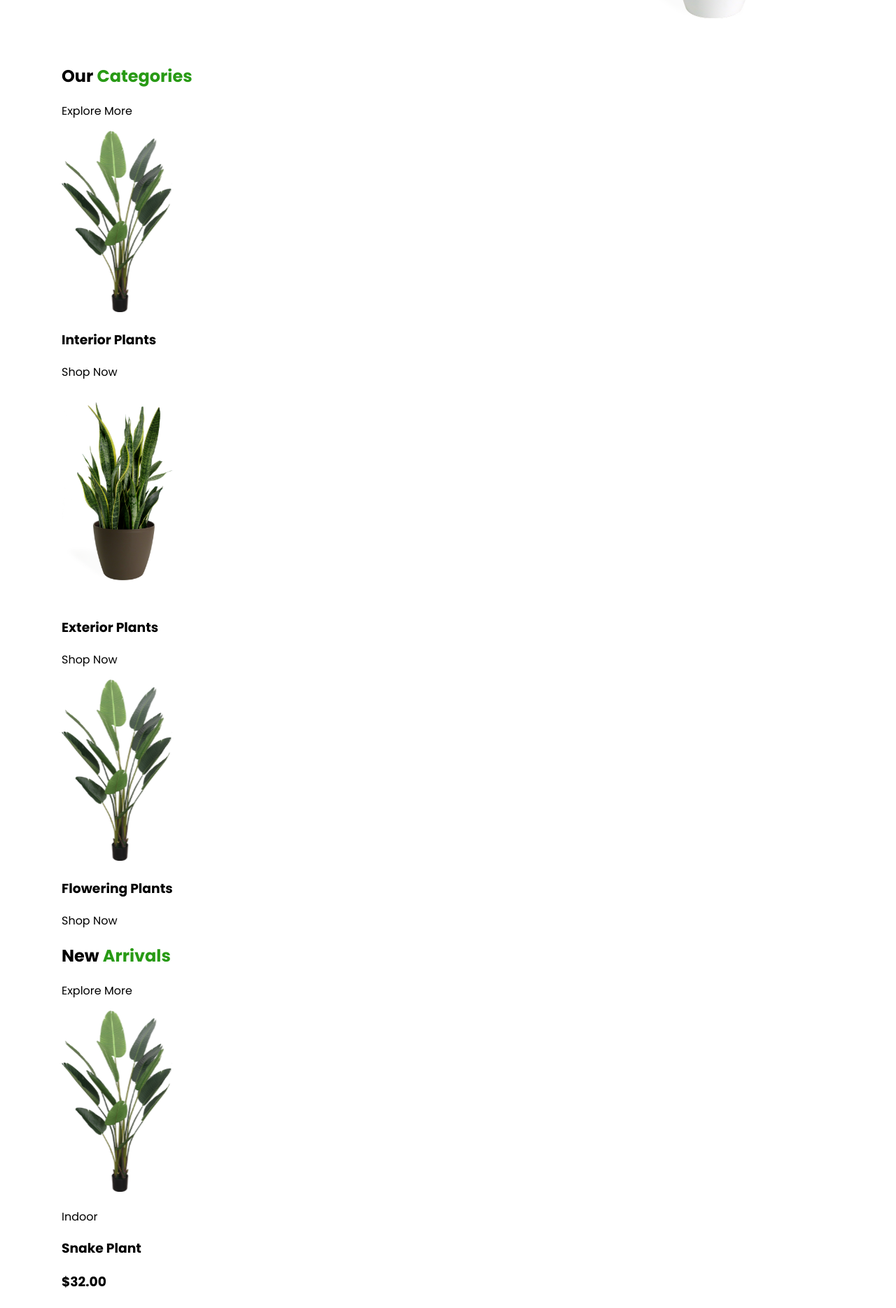
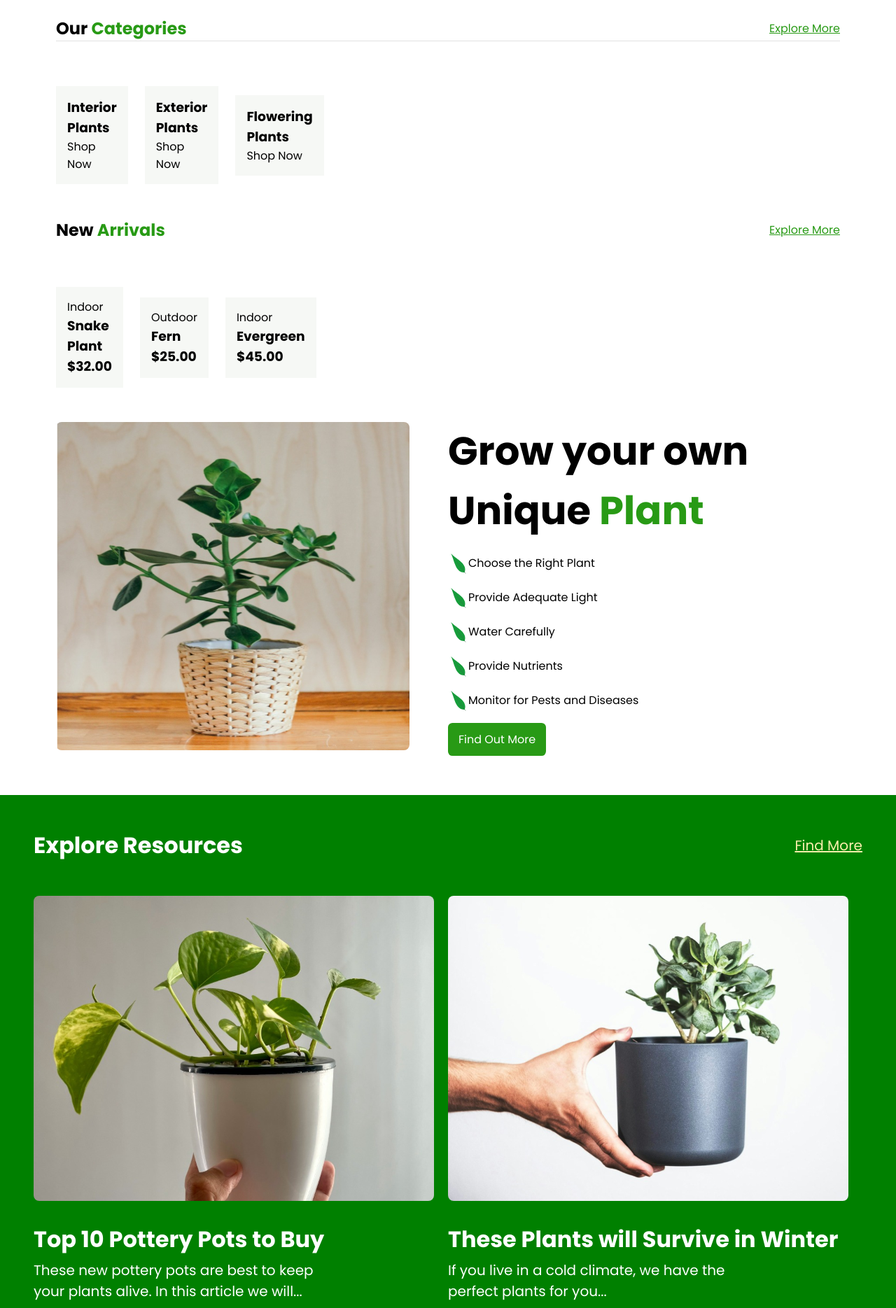
Before and after one commit to demi05/PlantsRUs, a React (Create React App) app: page / in a window 1280 px wide. Shown: the part 780-2649 px from the top of the page at 70% size. Built offline with nearby package versions, Linux system fonts and the light colour scheme.

Commit message:
committing changes

```diff
--- a/src/components/Arrivals.js
+++ b/src/components/Arrivals.js
@@ -8,14 +8,14 @@ const Arrivals = () => {
   ];
 
   return (
-    <div>
-      <div className="arrivals-header">
+    <div className="cat-arr-grid">
+      <div className="cat-arr-grid-header">
         <h2>
           New <span>Arrivals</span>
         </h2>
+        <p>Explore More</p>
       </div>
-      <p>Explore More</p>
-      <div className="arrivals-main">
+      <div className="cat-arr-grid-main">
         <ArrivalsLogic arrivalsData={arrivalsData} />
       </div>
     </div>
--- a/src/components/ArrivalsLogic.js
+++ b/src/components/ArrivalsLogic.js
@@ -4,14 +4,14 @@ import arrival3 from "../assets/images/PngItem_127225 1.svg";
 const ArrivalsLogic = ({ arrivalsData }) => {
   const images = [arrival1, arrival2, arrival3];
   return (
-    <div>
+    <div className="cat-arr-grid-main">
       {arrivalsData.map((arrival, index) => (
-        <div key={index} className="arrivals-main-div">
-          <div className="arrivals-main-img">
+        <div key={index} className="cat-arr-grid-main-div">
+          <div className="cat-arr-grid-main-div-img">
             <img src={images[index]} alt={arrival.text1} />
           </div>
 
-          <div className="arrivals-text">
+          <div className="cat-arr-grid-main-div-text">
             <p>{arrival.text1}</p>
             <div className="arrival-text-main">
               <h3>{arrival.text2}</h3>
--- a/src/components/Categories.js
+++ b/src/components/Categories.js
@@ -8,14 +8,14 @@ const Categories = () => {
   ];
 
   return (
-    <div>
-      <div className="categories-header">
+    <div className="cat-arr-grid">
+      <div className="cat-arr-grid-header categories-header">
         <h2>
           Our <span>Categories</span>
         </h2>
+        <p>Explore More</p>
       </div>
-      <p>Explore More</p>
-      <div className="categories-main">
+      <div className="cat-arr-grid-main">
         <CategoriesLogic categoriesData={categoriesData} />
       </div>
     </div>
--- a/src/components/CategoriesLogic.js
+++ b/src/components/CategoriesLogic.js
@@ -6,13 +6,13 @@ const CategoriesLogic = ({ categoriesData }) => {
   const images = [category1, category2];
 
   return (
-    <div>
+    <div className="cat-arr-grid-main">
       {categoriesData.map((category, index) => (
-        <div key={index} className="categories-main-div">
-          <div className="categories-main-div-img">
+        <div key={index} className="cat-arr-grid-main-div">
+          <div className="cat-arr-grid-main-div-img">
             <img src={index === 2 ? images[0] : images[index]} alt={category} />
           </div>
-          <div className="categories-main-div-text">
+          <div className="cat-arr-grid-main-div-text">
             <h3>{category}</h3>
             <p>Shop Now</p>
           </div>
--- a/src/components/Footer.js
+++ b/src/components/Footer.js
@@ -9,18 +9,46 @@ const Footer = () => {
       <div className="footer-main">
         <div className="footer-element">
           <h3>Company</h3>
+          <ul>
+            <li>About us</li>
+            <li>Contact us</li>
+            <li>Careers</li>
+            <li>Press</li>
+          </ul>
         </div>
         <div className="footer-element">
           <h3>Product</h3>
+          <ul>
+            <li>Features</li>
+            <li>Pricing</li>
+            <li>News</li>
+            <li>Help desk</li>
+            <li>Support</li>
+          </ul>
         </div>
         <div className="footer-element">
           <h3>Services</h3>
+          <ul>
+            <li>Digital</li>
+            <li>Marketing</li>
+            <li>Content</li>
+            <li>Writing</li>
+          </ul>
         </div>
         <div className="footer-element">
           <h3>Legal</h3>
+          <ul>
+            <li>Privacy Policy</li>
+            <li>Terms &</li>
+            <li>Conditions</li>
+          </ul>
         </div>
         <div className="footer-element">
           <h3>Contact Us</h3>
+          <ul>
+            <li>support@brainwave.io</li>
+            <li>+133-394-3439-1435</li>
+          </ul>
         </div>
       </div>
       <div className="footer-attribution">
--- a/src/components/Grow.js
+++ b/src/components/Grow.js
@@ -24,7 +24,7 @@ const Grow = () => {
             <p>{text}</p>
           </div>
         ))}
-        <p>Find Out More</p>
+        <p className="find">Find Out More</p>
       </div>
     </div>
   );
--- a/src/components/Resources.js
+++ b/src/components/Resources.js
@@ -16,7 +16,7 @@ const Resources = () => {
     },
   ];
   return (
-    <div>
+    <div className="resources-div">
       <div className="resources-header">
         <h2>Explore Resources</h2>
         <p>Find More</p>
@@ -30,7 +30,7 @@ const Resources = () => {
             <div className="resources-main-text">
               <h3>{resource.text1}</h3>
               <p>{resource.text2}</p>
-              <p>Read More</p>
+              <p className="read-more">Read More</p>
             </div>
           </div>
         ))}
--- a/src/components/Testimonials.js
+++ b/src/components/Testimonials.js
@@ -1,7 +1,7 @@
 import testimonial1 from "../assets/images/Frame 74.svg";
 const Testimonials = () => {
   return (
-    <div>
+    <div className="testimonials-div">
       <div className="testimonials-header">
         <h2>
           Our <span>Testimonials</span>
@@ -21,9 +21,11 @@ const Testimonials = () => {
           </p>
           <h3>Rebecca Will</h3>
           <p>Plant Lover</p>
-          <li></li>
-          <li></li>
-          <li></li>
+          <ul>
+            <li className="active"></li>
+            <li></li>
+            <li></li>
+          </ul>
         </div>
       </div>
     </div>
--- a/src/index.css
+++ b/src/index.css
@@ -1,5 +1,9 @@
 @import url("https://fonts.googleapis.com/css2?family=Poppins:ital,wght@0,100;0,200;0,300;0,400;0,500;0,600;0,700;0,800;0,900;1,100;1,200;1,300;1,400;1,500;1,600;1,700;1,800;1,900&display=swap");
-
+* {
+  margin: 0;
+  padding: 0;
+  box-sizing: border-box;
+}
 :root {
   --White: rgba(255, 255, 255, 1);
   --Green: rgba(40, 154, 21, 1);
@@ -8,11 +12,15 @@
   --Dark-Grey: rgba(45, 42, 36, 1);
   --Very-Dark-Grey: rgba(59, 59, 59, 1);
   --subheading: rgba(89, 89, 89, 1);
+  --border: rgba(225, 225, 225, 1);
+  --bg: rgba(217, 217, 217, 1);
   --Yellow: rgba(254, 233, 125, 1);
+  --Lemon: rgba(246, 248, 245, 1);
+  --Deep-Lemon: rgba(251, 239, 173, 1);
 }
 .App {
   font-family: "Poppins", sans-serif;
-  padding: 2em 5em;
+  padding: 2em 0;
 }
 img {
   max-width: 100%;
@@ -25,6 +33,7 @@ span {
   display: flex;
   align-items: center;
   justify-content: space-between;
+  padding: 0 5em;
 }
 .nav h2 {
   font-style: italic;
@@ -36,7 +45,7 @@ span {
   justify-content: space-between;
   width: 35%;
 }
-.nav .active {
+.nav ul .active {
   color: var(--Green);
 }
 .cart {
@@ -46,13 +55,17 @@ span {
   /* align-items: center; */
 }
 .cart img {
-  margin-top: 1em;
+  margin-top: 0.5em;
 }
 .cart p {
   font-size: smaller;
   background-color: var(--Yellow);
   border-radius: 50%;
-  width: 20%;
+  width: 25%;
+  height: 20px;
+  display: flex;
+  align-items: center;
+  justify-content: center;
   text-align: center;
 }
 /* hero section  */
@@ -61,10 +74,14 @@ span {
   display: grid;
   grid-template-columns: repeat(2, 2fr);
   align-items: center;
+  padding: 0 5em;
 }
-/* .hero-text {
-  border: 1px solid red;
-} */
+.hero-text {
+  display: flex;
+  flex-direction: column;
+  align-items: center;
+  gap: 1.5em;
+}
 .hero-text h1 {
   font-size: 3rem;
 }
@@ -76,18 +93,22 @@ span {
   display: flex;
   align-items: center;
   gap: 2em;
+  width: 100%;
+  /* border: 1px solid red; */
 }
 .hero-buttons button {
   background-color: var(--Green);
   color: var(--White);
   border: none;
   padding: 1em 0.7em;
-  width: 14%;
+  width: 18%;
   border-radius: 0.4rem;
+  font-size: 1.05rem;
   cursor: pointer;
+  letter-spacing: 0.5px;
 }
 .hero-buttons button:last-of-type {
-  width: 20%;
+  width: 22%;
   background-color: var(--White);
   color: var(--Green);
   display: flex;
@@ -101,3 +122,197 @@ span {
 .hero-img {
   margin-left: auto;
 }
+.cat-arr-grid {
+  padding: 0 5em;
+}
+.cat-arr-grid-header {
+  display: flex;
+  align-items: center;
+  justify-content: center;
+  margin-bottom: 4em;
+}
+.categories-header {
+  border-bottom: 1px solid var(--border);
+}
+.cat-arr-grid-header p {
+  margin-left: auto;
+  color: var(--Green);
+  text-decoration: underline;
+}
+.cat-arr-grid-main {
+  display: grid;
+  grid-template-columns: repeat(3, 3fr);
+  align-items: center;
+  justify-content: center;
+  gap: 1.5em;
+  margin-bottom: 1.5em;
+  /* border: 1px solid red; */
+  width: 100%;
+}
+.cat-arr-grid-main-div {
+  background-color: var(--Lemon);
+  padding: 1em;
+  display: flex;
+  align-items: center;
+  justify-content: center;
+  /* width: 100%; */
+}
+.grow-div {
+  display: grid;
+  grid-template-columns: repeat(2, 2fr);
+  align-items: center;
+  padding: 0 5em;
+  margin-bottom: 3.5em;
+}
+.grow-img {
+  width: 100%;
+}
+.grow-text {
+  display: flex;
+  flex-direction: column;
+  gap: 1em;
+}
+.grow-text h2 {
+  font-size: 3.5rem;
+}
+.grow-text-list {
+  display: flex;
+  align-items: center;
+}
+.find {
+  background-color: var(--Green);
+  color: var(--White);
+  padding: 0.7em;
+  width: 25%;
+  border-radius: 0.4rem;
+  text-align: center;
+  cursor: pointer;
+}
+.resources-div {
+  background-color: green;
+  padding: 3em;
+}
+.resources-header,
+.testimonials-header {
+  display: flex;
+  margin-bottom: 3em;
+  align-items: center;
+  /* border: 1px solid red; */
+}
+.resources-header h2 {
+  color: var(--White);
+  font-size: 2rem;
+}
+.resources-header p,
+.testimonials-header p {
+  margin-left: auto;
+  color: var(--Deep-Lemon);
+  text-decoration: underline;
+  font-size: 1.25rem;
+}
+.resources-main-div,
+.textimonials-main {
+  display: grid;
+  grid-template-columns: repeat(2, 2fr);
+  align-items: center;
+  justify-content: center;
+}
+.resources-main {
+  margin-left: auto;
+  cursor: pointer;
+  /* border: 1px solid red; */
+  /* width: 150%; */
+}
+.resources-main-text {
+  color: var(--White);
+  display: flex;
+  flex-direction: column;
+  gap: 0.3em;
+  margin-top: 1.5em;
+}
+.resources-main-text h3 {
+  font-size: 2rem;
+}
+.resources-main-text p {
+  font-size: 1.25rem;
+  width: 75%;
+}
+.resources-main-text .read-more {
+  color: var(--Deep-Lemon);
+  font-size: 1rem;
+  text-decoration: underline;
+}
+.testimonials-div {
+  padding: 5em;
+}
+.testimonials-header h2 {
+  font-size: 2rem;
+}
+.testimonials-header p {
+  color: var(--Green);
+}
+.textimonials-main {
+  align-items: flex-start;
+  gap: 10em;
+}
+.textimonials-text {
+  font-size: 1.25rem;
+  font-weight: 500;
+  letter-spacing: 2%;
+  width: 90%;
+  margin-left: auto;
+  display: flex;
+  flex-direction: column;
+  gap: 1em;
+}
+.textimonials-main ul {
+  display: flex;
+  list-style: none;
+  align-items: center;
+  gap: 0.5em;
+}
+.textimonials-main ul li {
+  background-color: var(--bg);
+  padding: 0.3em;
+  cursor: pointer;
+}
+.textimonials-main ul .active {
+  background-color: var(--Green);
+}
+.footer {
+  background-color: var(--Green);
+  padding: 7em 5em 3em 5em;
+  color: var(--White);
+  font-weight: 900;
+}
+.footer-main {
+  display: grid;
+  grid-template-columns: repeat(5, 2fr);
+}
+.footer-element h3,
+.footer-attribution p {
+  opacity: 65%;
+}
+.footer-element ul {
+  margin-top: 2em;
+  margin-bottom: 5em;
+  list-style: none;
+  display: flex;
+  flex-direction: column;
+  gap: 1.5em;
+}
+.footer-element ul li {
+  cursor: pointer;
+}
+.footer-attribution {
+  border-top: 1px solid var(--White);
+  padding-top: 2em;
+  display: flex;
+  align-items: center;
+}
+.social-icons {
+  display: flex;
+  align-items: center;
+  margin-left: auto;
+  gap: 1em;
+}
```
